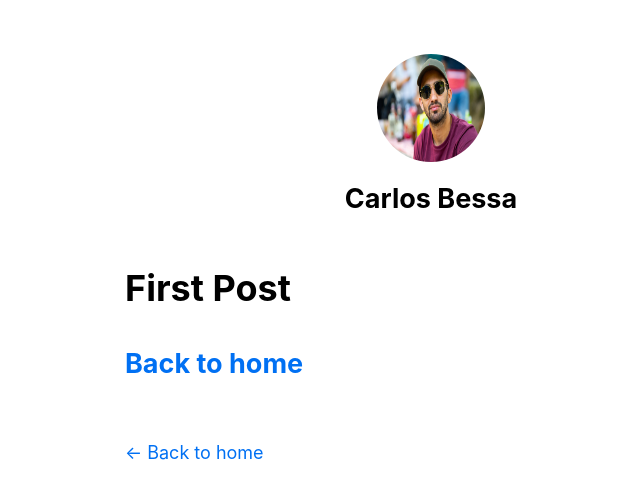
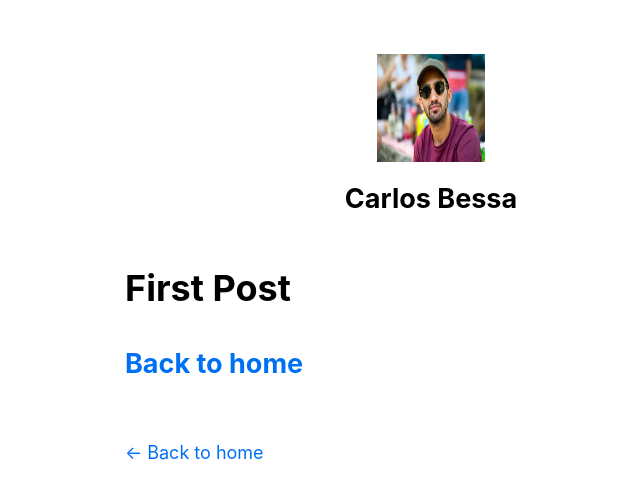
Before and after one commit to carlosdbessa/nextjs-blog, a Next.js app: page /posts/first-post in a window 1280 px wide. Shown: the top 498 px of the page, without its empty margins (209-849 px from the left). Built offline with nearby package versions, Linux system fonts and the light colour scheme.

Commit message:
testTitle1

```diff
--- a/components/layout.js
+++ b/components/layout.js
@@ -41,7 +41,8 @@ export default function Layout({ children, home }) {
               <a>
                 <img
                   src="/images/profile.jpg"
-                  className={`${styles.headerImage} ${utilStyles.borderCircle}`}
+                  //className={`${styles.headerImage} ${utilStyles.borderCircle}`}
+                  className={`${styles.headerImage}`}
                   alt={name}
                 />
               </a>
```
